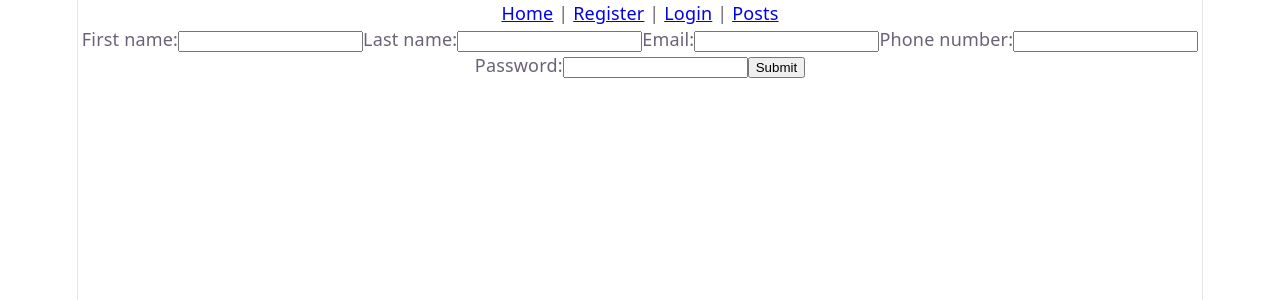
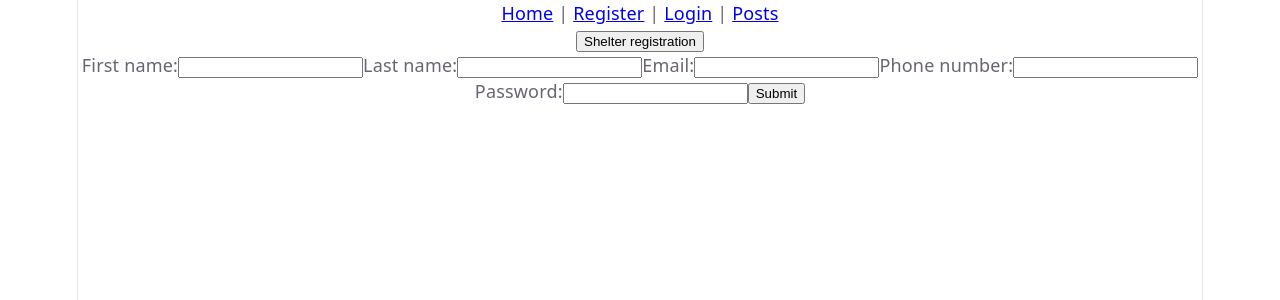
Before and after one commit to NyanBirds/paws-and-requests, a React app in the folder frontend/: page /registration in a window 1280 px wide. Shown: the top 300 px of the page. Built offline with nearby package versions, Linux system fonts and the light colour scheme; the HTML template or start-up script is replaced by a standard one.

Commit message:
feat: shelter registration switch

```diff
--- a/frontend/src/pages/RegisterPage.jsx
+++ b/frontend/src/pages/RegisterPage.jsx
@@ -7,6 +7,7 @@ export default function RegistrationPage() {
     const [formData, setFormData] = useState({})
     const [error, setError] = useState("")
     const navigate = useNavigate();
+    const [shelterRegistration, setShelterRegistration] = useState(false)
 
     const inputFields = [
         {key: 'firstname', type: 'text', label: 'First name:', required: true},
@@ -14,6 +15,10 @@ export default function RegistrationPage() {
         {key: 'email', type: 'text', label: 'Email:', required: true},
         {key: 'phonenumber', type: 'text', label: 'Phone number:', required: true},
         {key: 'password', type: 'password', label: 'Password:', required: true},
+    ]
+
+    const shelterFields = [
+        {key: 'shelterOrg', type: 'text', label: 'Shelter Org', required: true}
     ]
 
     function onChange(key, value) {
@@ -31,11 +36,8 @@ export default function RegistrationPage() {
             })
     }
 
-    return (
-    <div>
-        <p>{error.message}</p>
-        <form onSubmit={onSubmit}>
-            {inputFields.map((inputField) => (
+    const toInputField =
+        (inputField) => (
                 <InputField
                     key = {inputField.key}
                     name = {inputField.key}
@@ -43,7 +45,17 @@ export default function RegistrationPage() {
                     label = {inputField.label}
                     required = {inputField.required}
                     onChange = {onChange}/>
-            ))}
+            )
+
+    return (
+    <div>
+        <button
+            onClick={() => setShelterRegistration(!shelterRegistration)}
+        >{shelterRegistration ? (<span>User registration</span>) : (<span>Shelter registration</span>)}</button>
+        <p>{error.message}</p>
+        <form onSubmit={onSubmit}>
+            {inputFields.map(toInputField)}
+            {shelterRegistration && shelterFields.map(toInputField)}
             <button type="submit">Submit</button>
         </form>
     </div>
```
